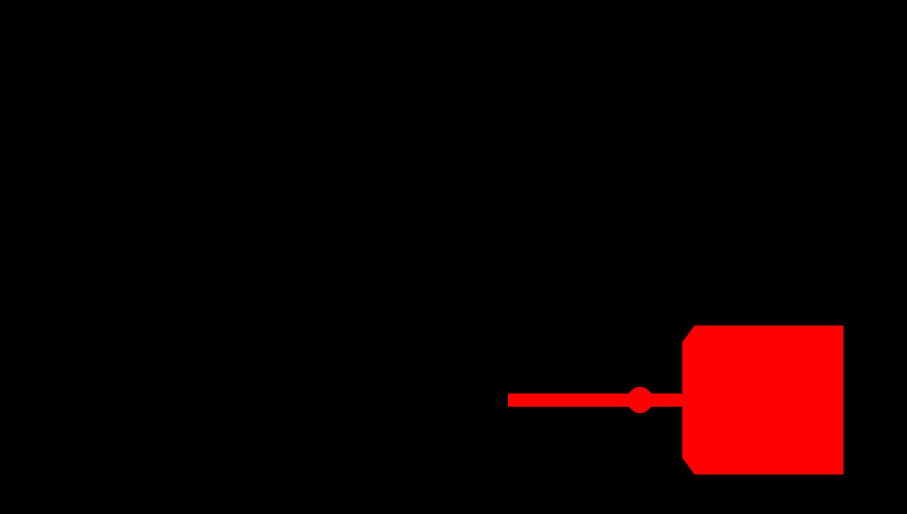
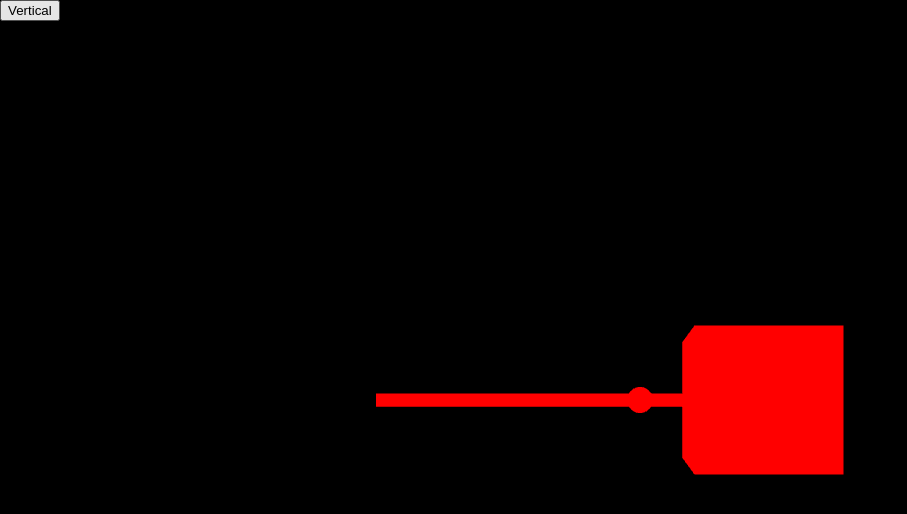
Before and after one commit to jimman2003/harmonic_oscilator_3d, a website built with Vite: page index.html in a window 1280 px wide. Shown: the whole page, without its empty margins (0-907 px from the left). Built offline with nearby package versions, Linux system fonts and the light colour scheme.

Commit message:
add button to change the scene

```diff
--- a/index.html
+++ b/index.html
@@ -5,9 +5,11 @@
 		<title>Harmonic Oscilator 3D</title>
 		<style>
 			body { margin: 0; }
+			.ui {position:fixed;top:0%}
 		</style>
 	</head>
 	<body>
 		<script type="module" src="/main.js"></script>
+		<button class="ui">Vertical</button>
 	</body>
 </html>
--- a/main.js
+++ b/main.js
@@ -8,7 +8,6 @@ const renderer = new THREE.WebGLRenderer({ antialias: true });
 const controls = new OrbitControls(camera, renderer.domElement);
 renderer.setSize(window.innerWidth, window.innerHeight);
 document.body.appendChild(renderer.domElement);
-
 const cubeGeometry = new THREE.BoxGeometry(1, 1, 1);
 const ropeGeometry = new THREE.BoxGeometry(1, 0.1, 0.1);
 const sphereGeometry = new THREE.SphereGeometry(0.1);
@@ -26,7 +25,7 @@ scene.add(ropeMesh);
 
 camera.position.z = 4
 let ocsillation_width = 1
-ropeMesh.position.x = -ocsillation_width
+ropeMesh.position.x = -ocsillation_width*2
 
 function physics(k, mass, time) {
     let angular_freq = (k / mass) ** 0.5
@@ -38,7 +37,7 @@ function animate(currentTime) {
     controls.update();
     let displacement = physics(1, 100, currentTime)
     cubeMesh.position.x = displacement;
-    ropeMesh.scale.x = ocsillation_width + displacement
+    ropeMesh.scale.x = ocsillation_width*2 + displacement
     renderer.render(scene, camera);
     requestAnimationFrame(animate)
 }
```
